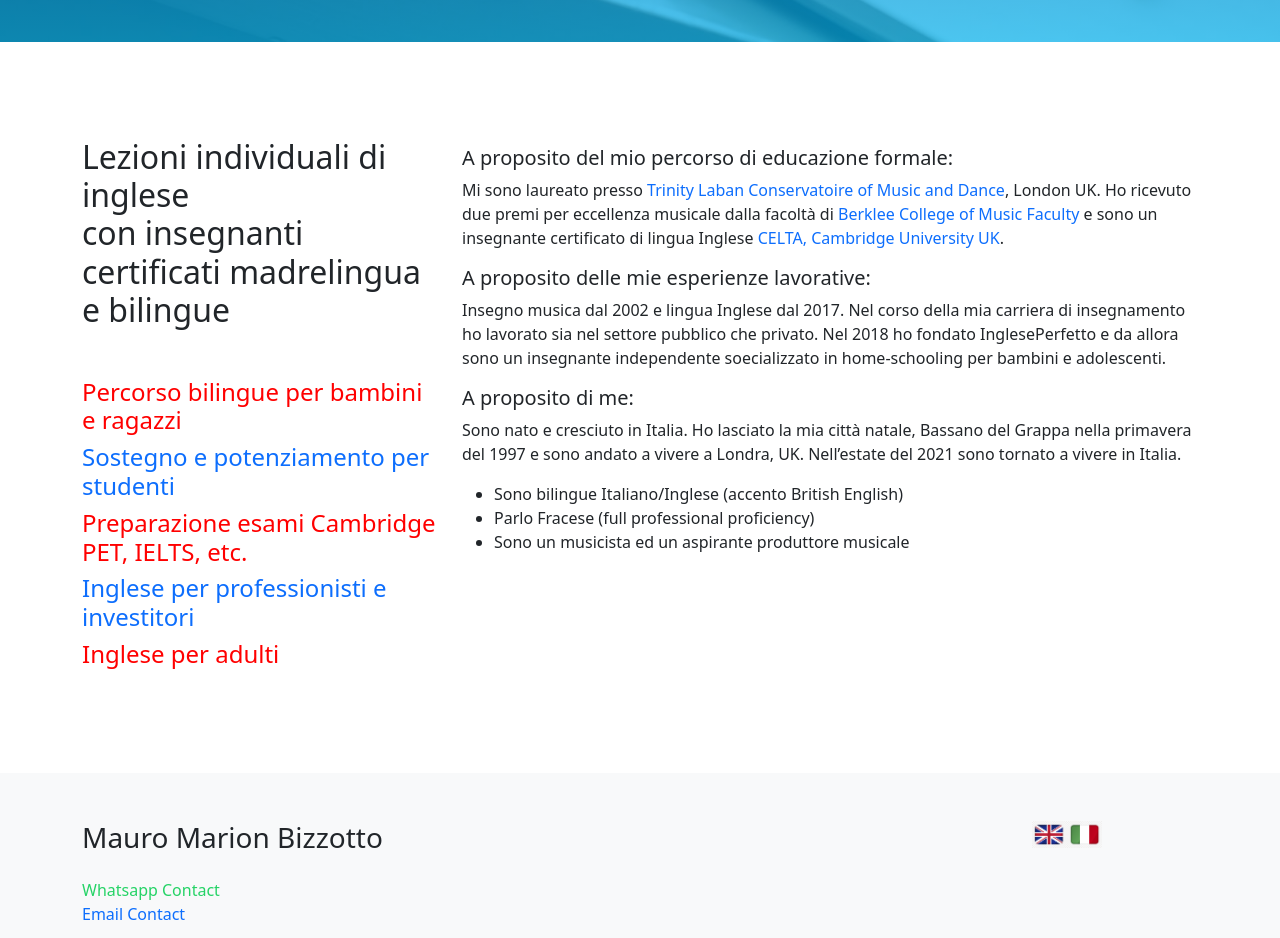
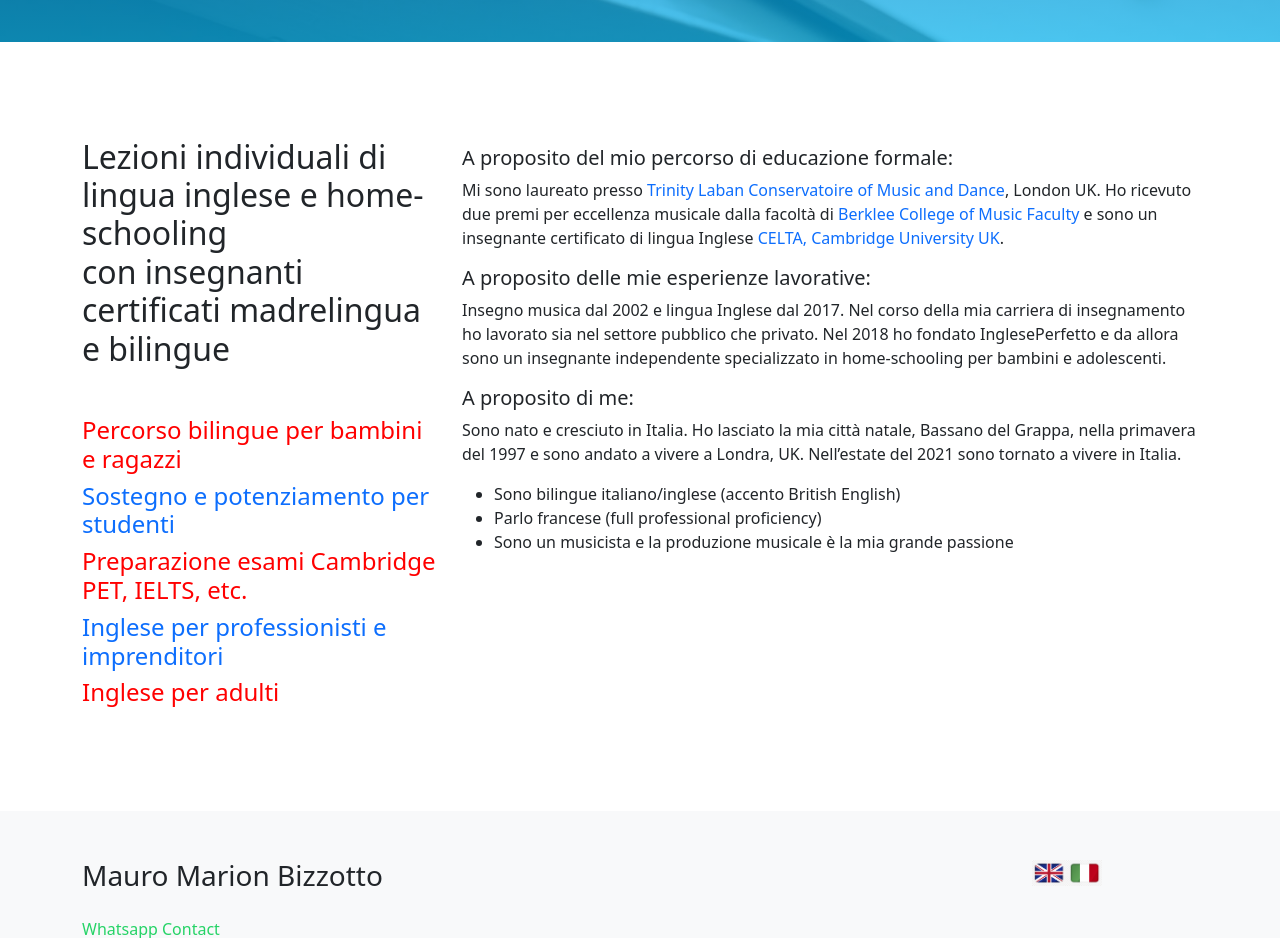
Before and after one commit to viaora/ingleseperfetto, a plain HTML site: page index-it.html in a window 1280 px wide. Shown: the part 820-1758 px from the top of the page. Drawn offline with nearby package versions, Linux system fonts and the light colour scheme.

Commit message:
copy updates italiano

```diff
--- a/index-it.html
+++ b/index-it.html
@@ -99,13 +99,13 @@
         <div class="container my-5">
             <div class="row justify-content-center">
                 <div class="col-lg-4">
-                    <h2 class="display-10 mb-5">Lezioni individuali di inglese<br />
+                    <h2 class="display-10 mb-5">Lezioni individuali di lingua inglese e home-schooling<br />
                         con insegnanti certificati madrelingua e bilingue</h2>
                     <p></p>
                     <h4 class="text-red">Percorso bilingue per bambini e ragazzi</h4>
                     <h4 class="text-primary">Sostegno e potenziamento per studenti</h4>
                     <h4 class="text-red">Preparazione esami Cambridge PET, IELTS, etc.</h4>
-                    <h4 class="text-primary">Inglese per professionisti e investitori</h4>
+                    <h4 class="text-primary">Inglese per professionisti e imprenditori</h4>
                     <h4 class="text-red">Inglese per adulti</h4>
                 </div>
 
@@ -124,18 +124,18 @@
 
                     Insegno musica dal 2002 e lingua Inglese dal 2017. Nel corso della mia carriera di insegnamento ho
                     lavorato sia nel settore pubblico che privato. Nel 2018 ho fondato InglesePerfetto e da allora sono
-                    un insegnante independente soecializzato in home-schooling per bambini e adolescenti.
+                    un insegnante independente specializzato in home-schooling per bambini e adolescenti.
 
                     <h5 class="mt-3">A proposito di me:</h5>
 
-                    Sono nato e cresciuto in Italia. Ho lasciato la mia città natale, Bassano del Grappa nella primavera
+                    Sono nato e cresciuto in Italia. Ho lasciato la mia città natale, Bassano del Grappa, nella primavera
                     del 1997 e sono andato a vivere a Londra, UK.
                     Nell’estate del 2021 sono tornato a vivere in Italia.</p>
 
                     <ul>
-                        <li>Sono bilingue Italiano/Inglese (accento British English)</li>
-                        <li>Parlo Fracese (full professional proficiency)</li>
-                        <li>Sono un musicista ed un aspirante produttore musicale</li>
+                        <li>Sono bilingue italiano/inglese (accento British English)</li>
+                        <li>Parlo francese (full professional proficiency)</li>
+                        <li>Sono un musicista e la produzione musicale è la mia grande passione</li>
                     </ul>
                 </div>
 
```
